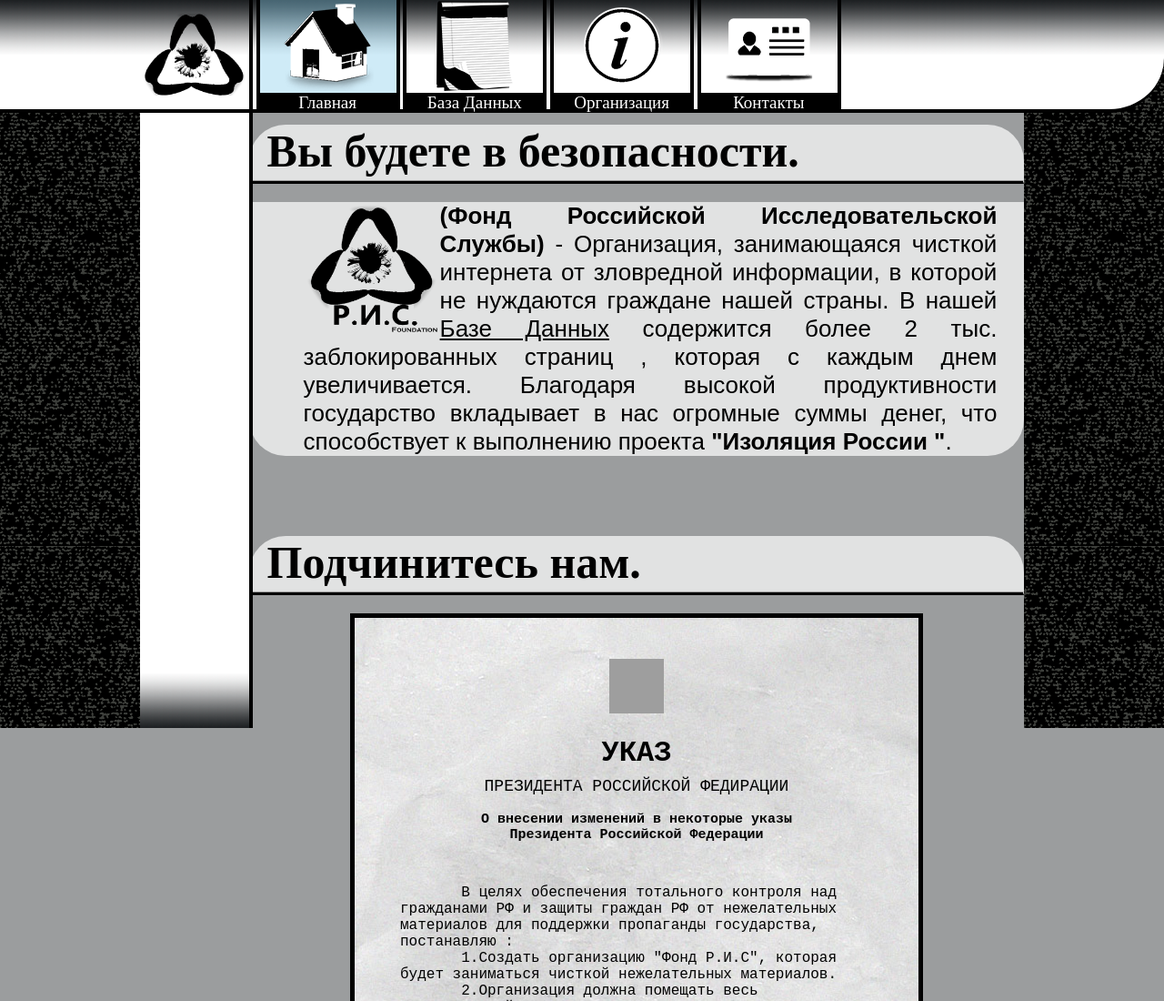
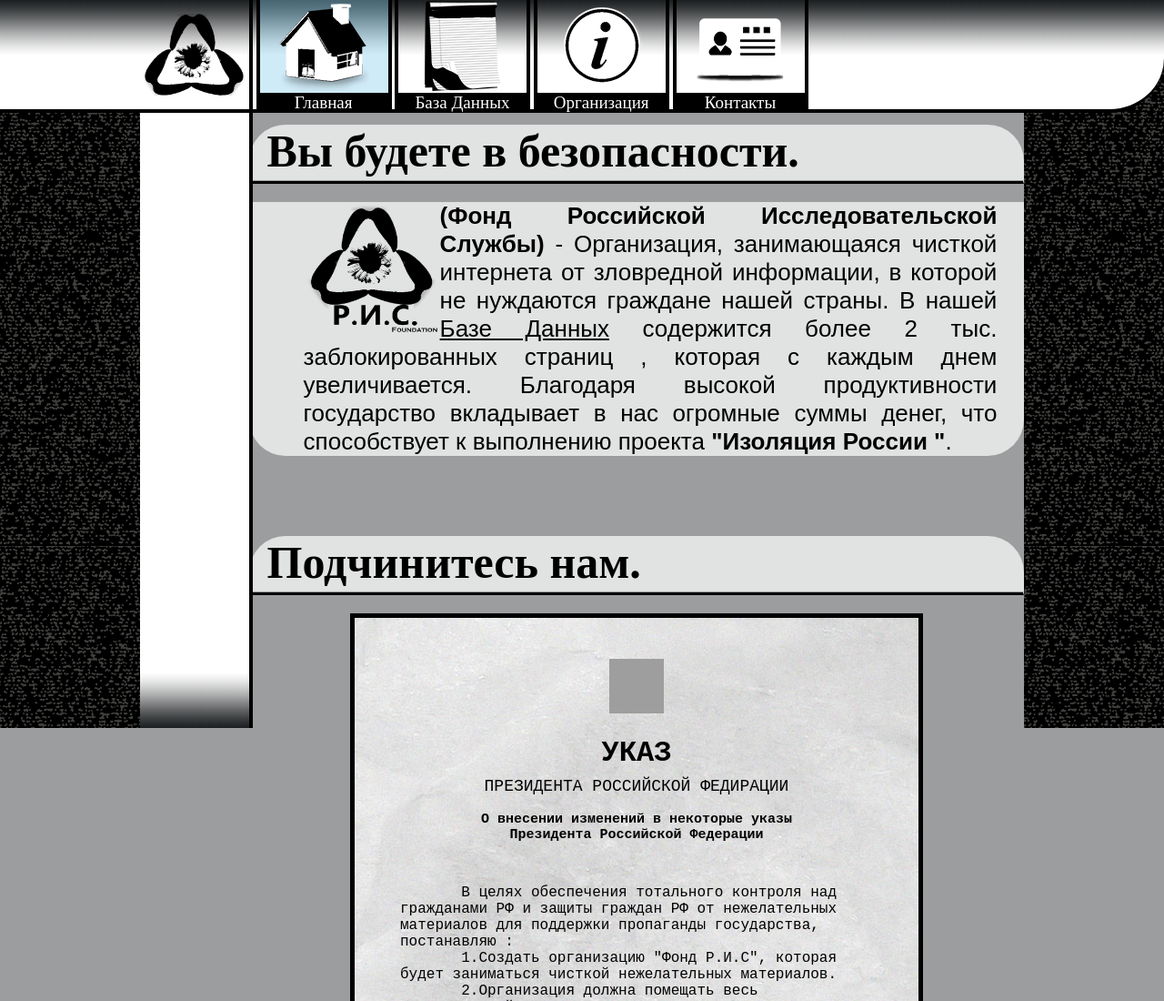
Before and after one commit to pucfoundation/main, a plain HTML site: page index.html in a window 1280 px wide. Shown: the top 1100 px of the page at 91% size. Drawn offline with Linux system fonts and the light colour scheme; grey boxes are pictures that could not be loaded.

Commit message:
Add files via upload

```diff
--- a/style.css
+++ b/style.css
@@ -2,6 +2,9 @@ body{
   background-color: #9b9d9e
 }
 img { pointer-events: none;
+}
+.background{
+
 }
 
 #left{
@@ -84,12 +87,13 @@ z-index: 3;
   margin-left: 79px;
 }
   #menu li{
+    white-space: nowrap;
   border-right: 4px solid black;
   border-left: 4px solid black;
   text-align: center;
   margin-left:-1px;
   display: inline-block;
-  width: 150px;
+  width: 14%;
 }
   #menu a{
   color: white;
@@ -110,7 +114,7 @@ padding-top: 102px;
 }
    #a{
   background: url(img/home.png) no-repeat;
- background-color: rgb(135,206,235,0.4);
+background-color: rgb(135,206,235,0.4);
   background-position: center top;
 }
    #a:hover{
```
